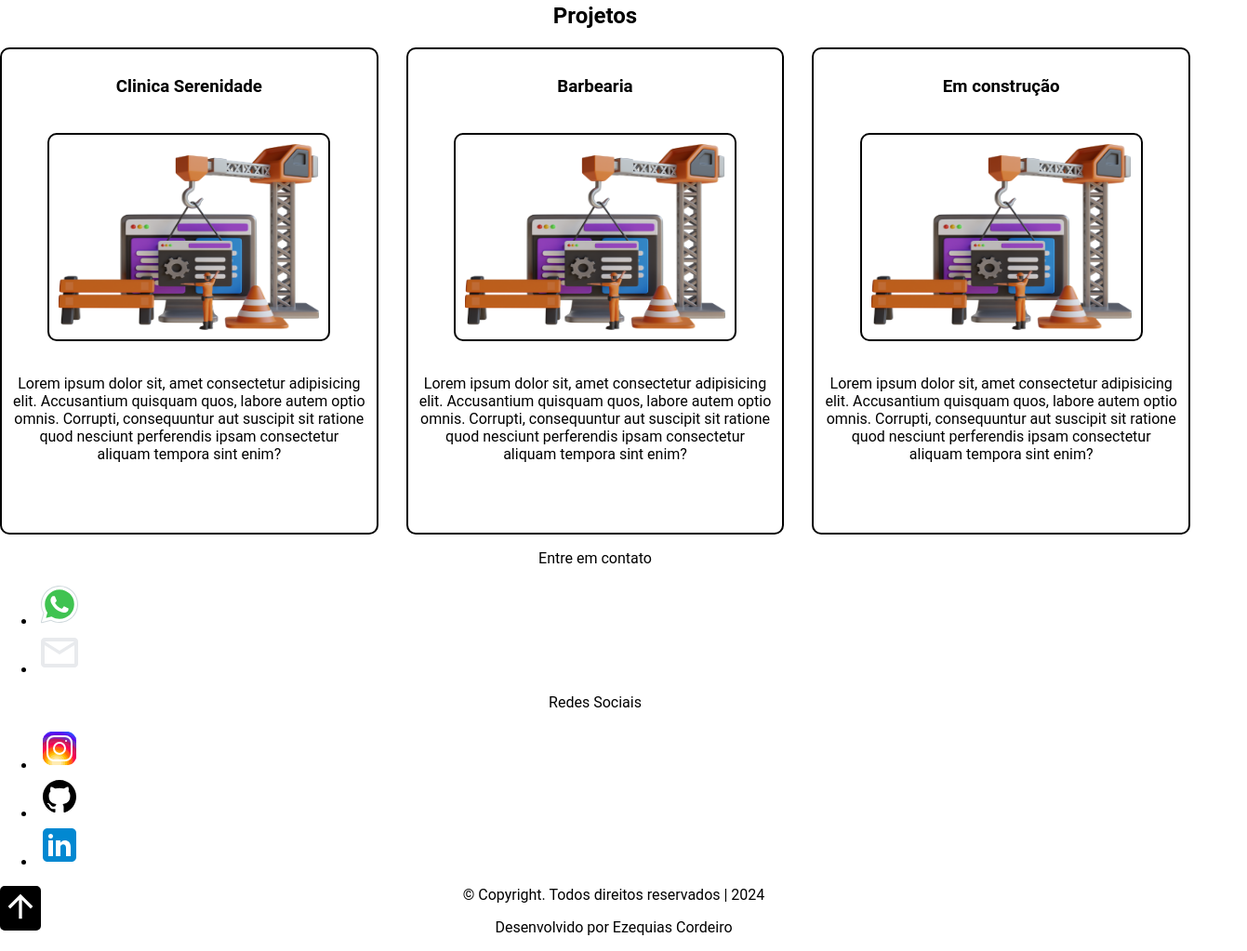
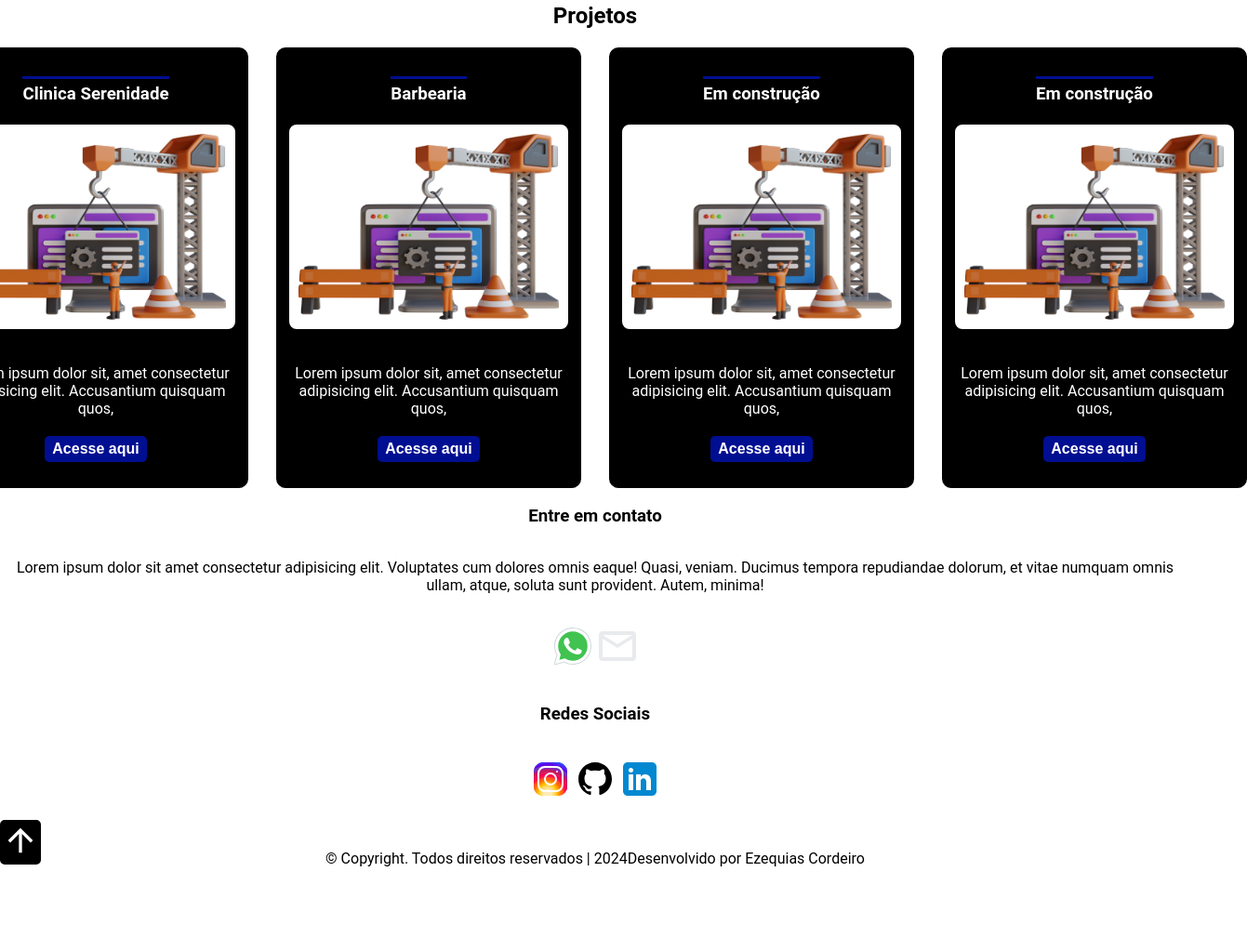
Before and after one commit to dev-ezequias/meuPortifolio, a plain HTML site: page index.html in a window 1280 px wide. Shown: the part 1509-2532 px from the top of the page at 93% size, 1341 px wide, since content can reach past the window. After the commit the page ends 2474 px from the top, so only its background shows below. Drawn offline with Linux system fonts and the light colour scheme.

Commit message:
docs: update
centralizando todas as divs.

```diff
--- a/index.css
+++ b/index.css
@@ -1,3 +1,7 @@
+html{
+    scroll-behavior: smooth;
+}
+
 body{
     margin: 0px;
     background-color: #fff;
@@ -154,11 +158,12 @@ aside{
     border: 2px solid #000;
     border-radius: 10px;
     padding: 10px;
+    background-color: #fff;
 }
 
 .div-card{
-    width: 50%;
-    height: 500px;
+    width: 350px;
+    height: 450px;
     border: 2px solid #000;
     border-radius: 10px;
     padding: 10px;
@@ -166,18 +171,82 @@ aside{
     flex-direction: column;
     align-items: center;
     gap: 20px;
-    background-color: #fff;
+    background-color: #000;
+    color: #fff;
+}
+
+.div-card h3{
+    border-top: 3px solid #000e91;
+    padding-top: 5px;
+    margin-bottom: 0px;
+}
+
+.div-card p{
+    margin-bottom: 0px;
+}
+
+div-card, button{
+    width: 75px 20px;
+    font-size: medium;
+    color: white;
+    background-color: #000e91;
+    border: 0px;
+    border-radius: 5px;
+    padding: 5px 8px;
+    font-weight: 800;
 }
 
 .section-card{
     display: flex;
     gap: 0px 30px;
     background-color: #fff;
+    justify-content: center;
 }
 
 h2{
     display: flex;
     justify-content: center;
+}
+
+#div-contato{
+    display: flex;
+    flex-direction: column;
+    align-items: center;
+
+}
+
+#div-contato ul{
+    display: flex;
+    list-style-type: none;
+    padding: 0px;
+}
+
+#div-sociais{
+    display: flex;
+    flex-direction: column;
+    align-items: center;
+}
+
+#div-sociais ul{
+    display: flex;
+    list-style-type: none;
+    padding: 0px;
+}
+
+#div-direitos{
+    display: flex;
+    list-style-type: none;
+    padding: 0px;
+}
+
+#div-direitos ul{
+    display: flex;
+    list-style-type: none;
+    padding: 0px;
+}
+
+#div-direitos p{
+    margin: 0px;
 }
 
 .arrow{
--- a/index.html
+++ b/index.html
@@ -19,7 +19,7 @@
             </ul>
             <ul class="top-menu">
                 <li><a href="#section-sobre">Sobre</a></li>
-                <li><a href="#section-card">Projetos</a></li>
+                <li><a href="#section-projetos">Projetos</a></li>
                 <li><a href="#section-formação">Formação</a></li>
                 <li><a href="#section-habilidades">Habilidades</a></li>
             </ul>
@@ -55,37 +55,44 @@
             <li><img width="48px" src="./assets/images/icons8-bootstrap.svg" alt="Bootstrap"></li>
         </ul>
     </aside>
-    <h2 >Projetos</h2>
-    <section class="section-card" id="section-card">
+    <h2 id="section-projetos">Projetos</h2>
+    <section class="section-card">
         <div class="div-card">
             <h3>Clinica Serenidade</h3>
             <img class="card" src="./assets/images/construção.png" alt="card">
-            <p>Lorem ipsum dolor sit, amet consectetur adipisicing elit. Accusantium quisquam quos, labore autem optio omnis. Corrupti, consequuntur aut suscipit sit ratione quod nesciunt perferendis ipsam consectetur aliquam tempora sint enim?
-            </p>
+            <p>Lorem ipsum dolor sit, amet consectetur adipisicing elit. Accusantium quisquam quos, </p>
+            <button><a href="https://www.youtube.com/"></a>Acesse aqui</button>
         </div>
         <div class="div-card">
             <h3>Barbearia</h3>
             <img class="card" src="./assets/images/construção.png" alt="card">
-            <p>Lorem ipsum dolor sit, amet consectetur adipisicing elit. Accusantium quisquam quos, labore autem optio omnis. Corrupti, consequuntur aut suscipit sit ratione quod nesciunt perferendis ipsam consectetur aliquam tempora sint enim?
-            </p>
+            <p>Lorem ipsum dolor sit, amet consectetur adipisicing elit. Accusantium quisquam quos, </p>
+            <button><a href="https://www.youtube.com/"></a>Acesse aqui</button>
         </div>
         <div class="div-card">
             <h3>Em construção</h3>
             <img class="card" src="./assets/images/construção.png" alt="card">
-            <p>Lorem ipsum dolor sit, amet consectetur adipisicing elit. Accusantium quisquam quos, labore autem optio omnis. Corrupti, consequuntur aut suscipit sit ratione quod nesciunt perferendis ipsam consectetur aliquam tempora sint enim?
-            </p>
+            <p>Lorem ipsum dolor sit, amet consectetur adipisicing elit. Accusantium quisquam quos, </p>
+            <button><a href="https://www.youtube.com/"></a>Acesse aqui</button>
+        </div>
+        <div class="div-card">
+            <h3>Em construção</h3>
+            <img class="card" src="./assets/images/construção.png" alt="card">
+            <p>Lorem ipsum dolor sit, amet consectetur adipisicing elit. Accusantium quisquam quos, </p>
+            <a href="https://www.youtube.com/"><button>Acesse aqui</button></a>
         </div>
     </section>
     <footer>
         <div id="div-contato">
-            <p>Entre em contato</p>
+            <h3>Entre em contato</h3>
+            <p>Lorem ipsum dolor sit amet consectetur adipisicing elit. Voluptates cum dolores omnis eaque! Quasi, veniam. Ducimus tempora repudiandae dolorum, et vitae numquam omnis ullam, atque, soluta sunt provident. Autem, minima!</p>
             <ul>
                 <li><img width="48px" src="./assets/images/icons8-whatsapp.svg" alt="WhatsApp"></li>
                 <li><img width="48px" src="./assets/images/mail_24dp_E8EAED_FILL0_wght400_GRAD0_opsz24.svg" alt="E-mail"></li>
             </ul>
         </div>
-        <div>
-            <p>Redes Sociais</p>
+        <div id="div-sociais">
+            <h3>Redes Sociais</h3>
             <ul>
                 <li><img width="48px" src="./assets/images/icons8-instagram (2).svg" alt="Instagram"></li>
                 <li><img width="48px" src="./assets/images/github.svg" alt="GitHub"></li>
@@ -95,9 +102,9 @@
         <div class="arrow">
             <a href="#image-logo"><img src="./assets/images/arrow_upward_24dp_FFFFFF_FILL0_wght400_GRAD0_opsz24.svg" alt=""></a>
         </div>
-        <div>
+        <div id="div-sociais">
             <ul>
-                <li><p>© Copyright. Todos direitos reservados | 2024</p></li>
+                <li><p>© Copyright. Todos direitos reservados | 2024 </p></li>
                 <li><p>Desenvolvido por Ezequias Cordeiro</p></li>
             </ul>
         </div>
```
